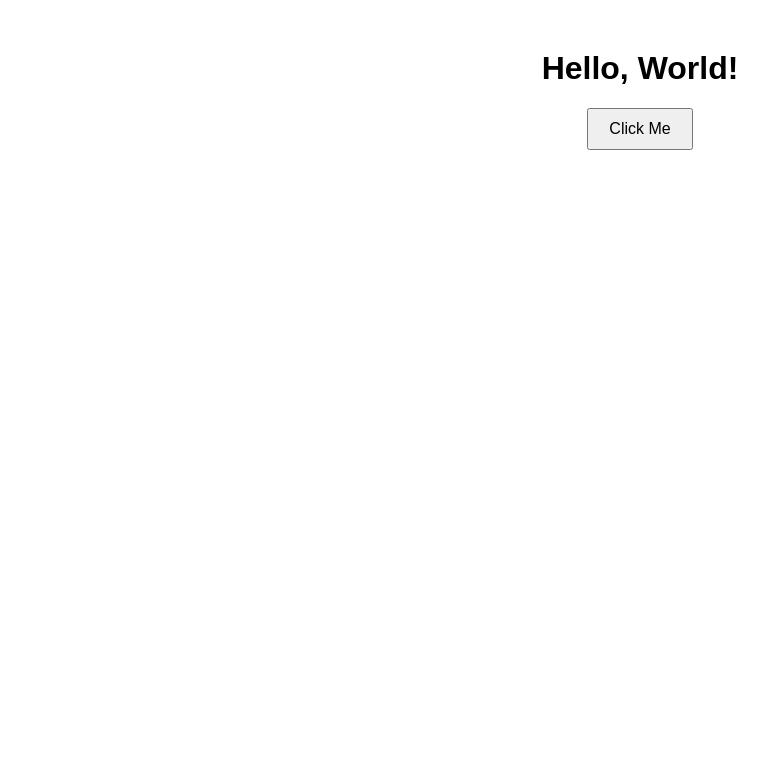
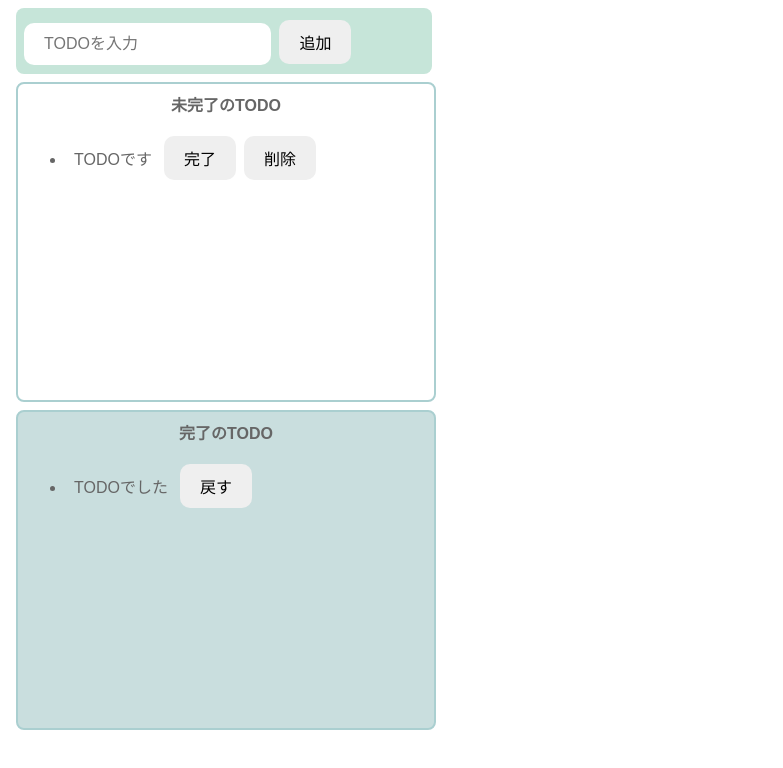
Before and after one commit to myutandk/js_study, a website built with Parcel: page index.html in a window 1280 px wide. Shown: the whole page, without its empty margins (0-783 px from the left). Built offline with nearby package versions, Linux system fonts and the light colour scheme.

Commit message:
css編集して、外観を整えた。

```diff
--- a/index.html
+++ b/index.html
@@ -4,11 +4,36 @@
     <meta charset="UTF-8">
     <meta name="viewport" content="width=device-width, initial-scale=1.0">
     <title>My Plain JavaScript App</title>
-    <link rel="stylesheet" href="styles.css">
+    <link rel="stylesheet" href="./styles.css">
 </head>
 <body>
-<h1>Hello, World!</h1>
-<button id="myButton">Click Me</button>
-<script src="script.js"></script>
+<div class="input_area">
+    <input placeholder="TODOを入力"/>
+    <button>追加</button>
+</div>
+<div class="incomplete-area">
+    <p class="title">未完了のTODO</p>
+    <ul>
+        <li>
+            <div class="list-row">
+                <p class="todo-item">TODOです</p>
+                <button>完了</button>
+                <button>削除</button>
+            </div>
+        </li>
+    </ul>
+</div>
+<div class="complete-area">
+    <p class="title">完了のTODO</p>
+    <ul>
+        <li>
+            <div class="list-row">
+                <p class="todo-item">TODOでした</p>
+                <button>戻す</button>
+            </div>
+        </li>
+    </ul>
+</div>
+<script src="./script.js" type="module"></script>
 </body>
 </html>
--- a/script.js
+++ b/script.js
@@ -1,5 +1 @@
-document.getElementById('myButton').addEventListener('click', function() {
-    alert('Button was clicked!');
-});
-
-console.log('testでーす')
+import "./styles.css"
--- a/styles.css
+++ b/styles.css
@@ -1,11 +1,68 @@
 body {
-    font-family: Arial, sans-serif;
-    text-align: center;
-    margin-top: 50px;
+    font-family: sans-serif;
+    color: #666;
 }
 
 button {
     padding: 10px 20px;
     font-size: 16px;
+    margin: 4px 4px;
+    border: none;
+    border-radius: 10px;
+}
+
+button:hover {
+    background-color: #79a8a9;
+    color: #fff;
     cursor: pointer;
 }
+
+input {
+    border-radius: 10px;
+    border: none;
+    font-size: 16px;
+    padding: 12px 20px;
+}
+
+.input_area {
+    background-color: #c6e5d9;
+    width: 400px;
+    height: 50px;
+    padding: 8px;
+    margin: 8px;
+    border-radius: 8px;
+}
+
+.incomplete-area{
+    border: 2px solid #aacfd0;
+    width: 400px;
+    min-height: 300px;
+    border-radius: 8px;
+    padding: 8px;
+    margin: 8px;
+}
+
+.complete-area{
+    border: 2px solid #aacfd0;
+    width: 400px;
+    min-height: 300px;
+    border-radius: 8px;
+    padding: 8px;
+    margin: 8px;
+    background-color: #c9dede;
+}
+
+.title{
+    text-align: center;
+    margin-top: 0px;
+    font-weight: bold;
+}
+
+.list-row{
+    display: flex;
+    align-items: center;
+}
+
+.todo-item{
+    margin: 8px;
+}
```
